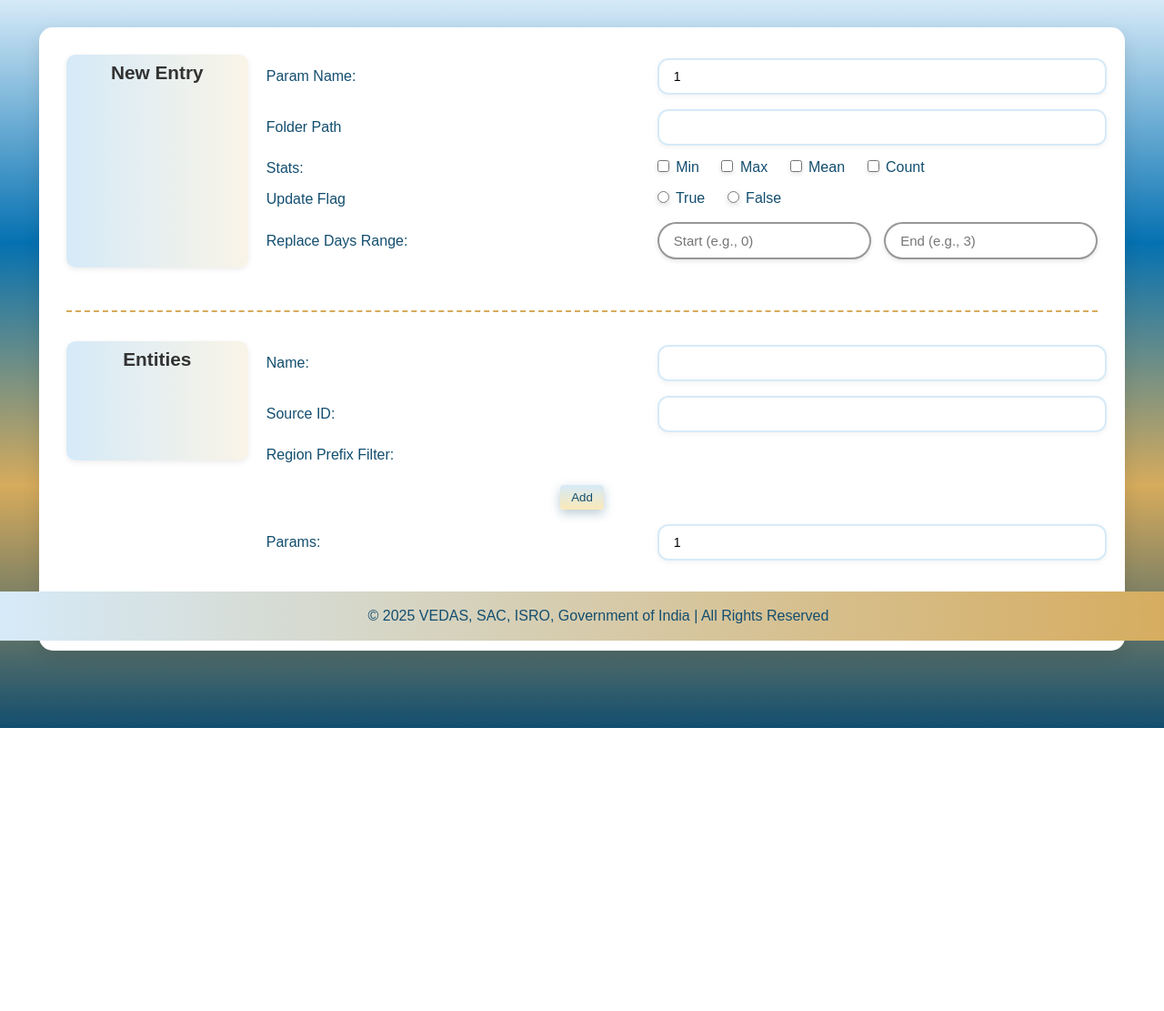
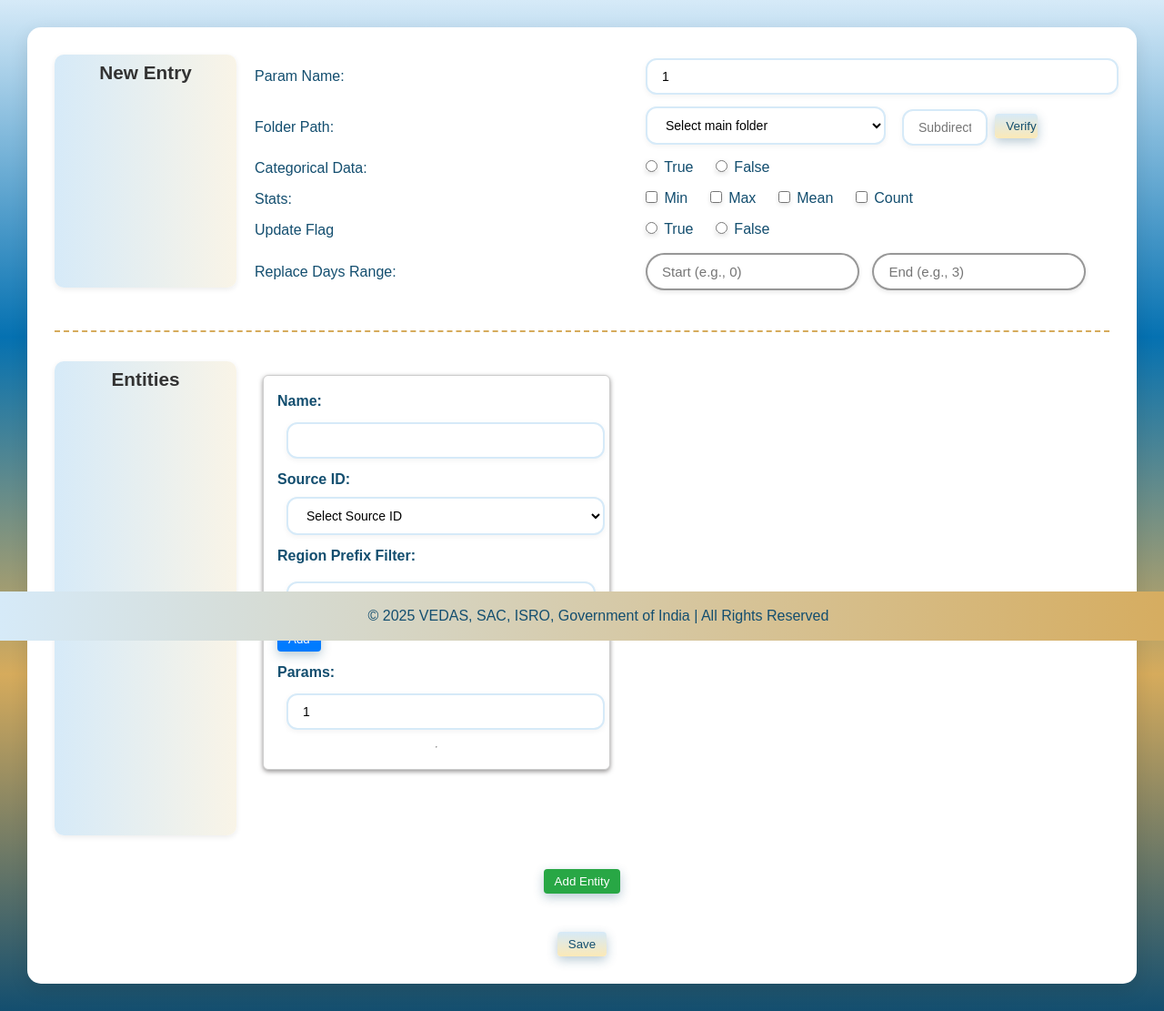
Before and after one commit to vishu579/parameter-app, a Flask app: a page that uses templates/register.html in a window 1280 px wide. Shown: the part 96-1207 px from the top of the page at 91% size. Before the commit the page ends 896 px from the top, so only its background shows below. Run offline with Flask 3, Linux system fonts and the light colour scheme.

Commit message:
Update register.html

```diff
--- a/templates/register.html
+++ b/templates/register.html
@@ -42,11 +42,56 @@
                 <label for="name">Param Name:</label>
                 <input id="name" type="text" name="name" value="{{ param_name }}" readonly />
 
-                <label for="folder_path">Folder Path</label>
-                <input id="folder_path" type="text" name="folder_path" required />
+                <label for="folder_path">Folder Path:</label>
+                <div class="folder-path-container">
+                    <select style="width: auto;" id="folder_path_main" name="folder_path_main" v-model="folderPathMain"
+                        required>
+                        <option value="" disabled selected>Select main folder</option>
+                        <option value="/home/isro/68_data/">/home/isro/68_data/</option>
+                        <option value="/data/VEDAS_Projects_Datasets/">/data/VEDAS_Projects_Datasets/</option>
+                        <option value="/home/RAW_DATA/RAW_DATA/">/home/RAW_DATA/RAW_DATA/</option>
+                    </select>
+                    <input id="folder_path_sub" type="text" name="folder_path_sub" v-model="folderPathSub"
+                        placeholder="Subdirectory" />
 
-                <label for="stats">Stats:</label>
-                <div class="checkbox-group">
+                    <button style="width: 40%;" type="button" @click="verifyFolderPath"
+                        :disabled="folderPathVerifying">Verify</button>
+
+                    <span style="margin-left: 10px; font-weight: bold; width: -webkit-fill-available;">
+                        ${ folderPathVerifyResult }
+                    </span>
+                </div>
+
+                <label for="categorical_data">Categorical Data:</label>
+                <div class="radio-group">
+                    <label>
+                        <input type="radio" name="categorical_data" value="true" v-model="selectedCategoricalData"
+                            required />
+                        True
+                    </label>
+                    <label>
+                        <input type="radio" name="categorical_data" value="false" v-model="selectedCategoricalData"
+                            required />
+                        False
+                    </label>
+                </div>
+
+                <label for="categorical_fn" v-if="selectedCategoricalData === 'true'">Categorical Fn:</label>
+                <div class="radio-group" v-if="selectedCategoricalData === 'true'">
+                    <label>
+                        <input type="radio" name="categorical_fn" value="sameVal" v-model="selectedCategoricalFn"
+                            required />
+                        SameVal
+                    </label>
+                    <label>
+                        <input type="radio" name="categorical_fn" value="category_max" v-model="selectedCategoricalFn"
+                            required />
+                        Category Max
+                    </label>
+                </div>
+
+                <label for="stats" v-if="selectedCategoricalData !== 'true'">Stats:</label>
+                <div class="checkbox-group" v-if="selectedCategoricalData !== 'true'">
                     <label><input type="checkbox" name="stats[]" value="min" /> Min</label>
                     <label><input type="checkbox" name="stats[]" value="max" /> Max</label>
                     <label><input type="checkbox" name="stats[]" value="mean" /> Mean</label>
@@ -75,29 +120,49 @@
 
             <hr class="form-divider" />
             <div class="form-section">
-                <div class="section-heading" style="grid-row: span 4;">Entities</div>
+                <div class="section-heading">Entities</div>
 
-                <label for="entity_name">Name:</label>
-                <input id="entity_name" type="text" name="entity_name" required />
+                <!-- Each entity block -->
+                <div v-for="(entity, index) in entities" :key="index" class="entity-section">
 
-                <label for="entity_source_id">Source ID:</label>
-                <input id="entity_source_id" type="text" name="entity_source_id" required />
+                    <label :for="'entity_name_' + index">Name:</label>
+                    <input :id="'entity_name_' + index" type="text" v-model="entity.name"
+                        :name="'entities[' + index + '][name]'" required />
 
-                <label for="region_prefix_filter">Region Prefix Filter:</label>
-                <div id="region-filters-container">
-                    <div v-for="(filter, index) in regionPrefixFilters" :key="index" class="region-filter-input">
-                        <input type="text" v-model="regionPrefixFilters[index]" :required="index === 0"
-                            name="region_prefix_filter[]" />
-                        <button type="button" v-if="regionPrefixFilters.length > 1"
-                            @click.prevent="removeRegionFilter(index)">
-                            Remove
-                        </button>
+                    <label :for="'entity_source_id_' + index">Source ID:</label>
+                    <select :id="'entity_source_id_' + index" v-model="entity.source_id"
+                        :name="'entities[' + index + '][source_id]'" required>
+                        <option value="" disabled>Select Source ID</option>
+                        <option v-for="source in sourceOptions" :key="source.id" :value="source.id">
+                            ${ source.id } - ${ source.name }
+                        </option>
+                    </select>
+
+                    <label :for="'region_prefix_filter_' + index">Region Prefix Filter:</label>
+                    <div>
+                        <div v-for="(filter, filterIndex) in entity.regionPrefixFilters" :key="filterIndex"
+                            class="region-filter-input">
+                            <input type="text" v-model="entity.regionPrefixFilters[filterIndex]"
+                                :name="'entities[' + index + '][region_prefix_filter][]'" :required="filterIndex === 0"
+                                placeholder="C91" />
+                            <button type="button" v-if="entity.regionPrefixFilters.length > 1"
+                                @click="removeRegionFilter(index, filterIndex)">Remove</button>
+                        </div>
+                        <button type="button" @click="addRegionFilter(index)">Add</button>
                     </div>
+
+                    <label :for="'entity_params_' + index">Params:</label>
+                    <input :id="'entity_params_' + index" type="text" :name="'entities[' + index + '][params]'"
+                        v-model="entity.params" readonly />
+
+                    <button type="button" @click="removeEntity(index)" v-if="entities.length > 1"
+                        class="remove-entity-button">Remove Entity</button>
+
+                    <hr />
                 </div>
-                <button type="button" id="add-region-filter-btn" @click.prevent="addRegionFilter">Add</button>
 
-                <label for="entity_params">Params:</label>
-                <input id="entity_params" type="text" name="entity_params" value="{{ param_name }}" readonly />
+                <!-- Add Entity Button -->
+                <button type="button" class="add-entity-button" @click="addEntity">Add Entity</button>
             </div>
             <!-- Submit Button -->
             <div class="form-button-container">
@@ -114,6 +179,7 @@
     </footer>
     <script>
         var key_id = {{ key_id }};
+        var param_name = "{{ param_name }}";
     </script>
     <script src="{{ url_for('static', filename='js/app.js') }}" defer></script>
 </body>
```
